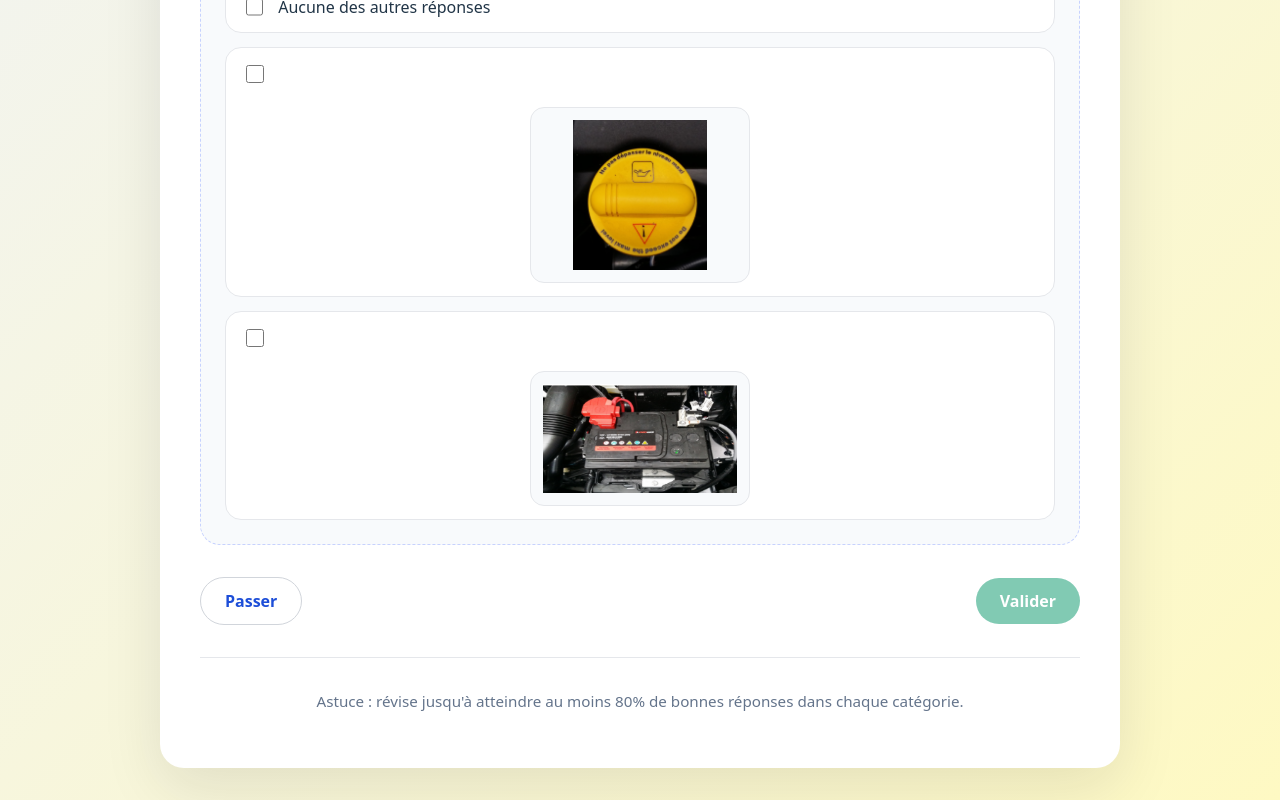
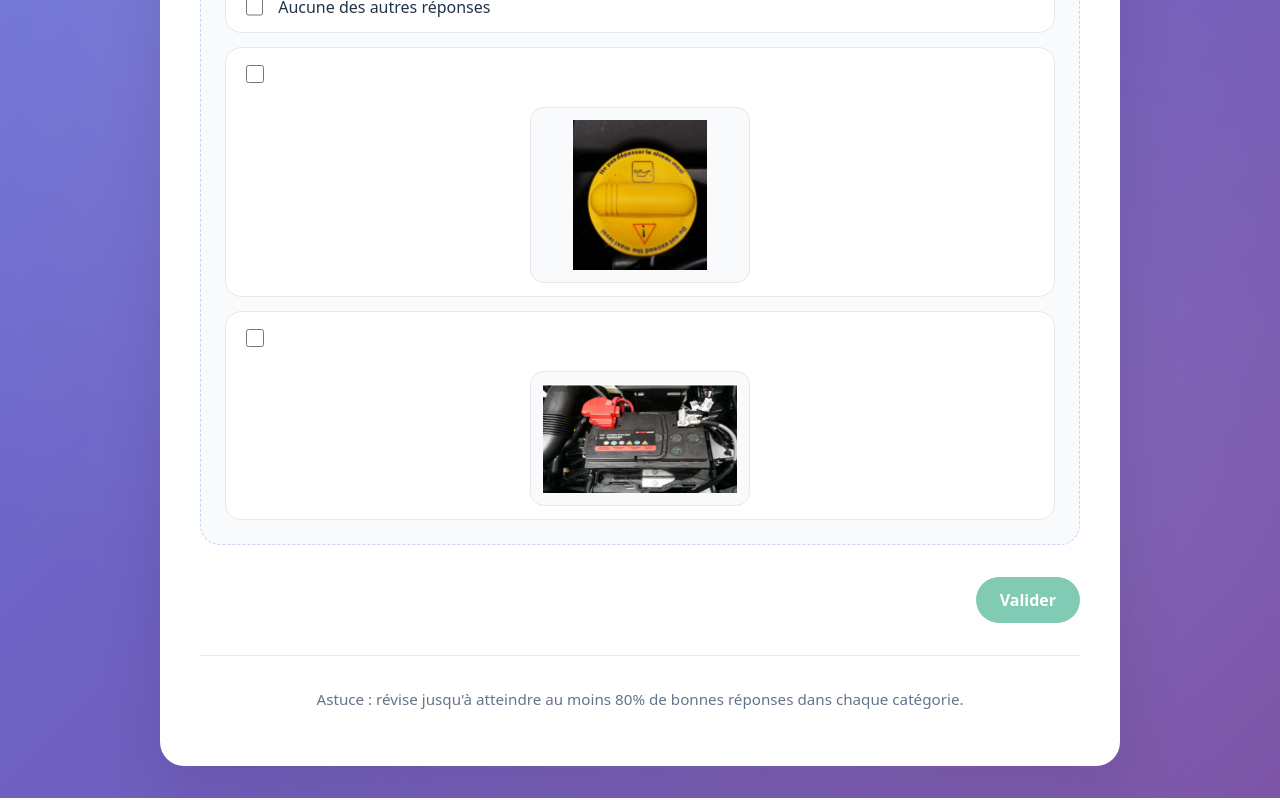
Before and after one commit to OliviaG-dev/R-viPermis, a React (Vite) app: page /quiz in a window 1280 px wide. Shown: the part 910-1710 px from the top of the page. Built offline with nearby package versions, Linux system fonts and the light colour scheme.

Commit message:
:lipstick: improvement:design and :sparkles: improvement:logic quizz

```diff
--- a/src/pages/Quiz/Quiz.css
+++ b/src/pages/Quiz/Quiz.css
@@ -1,10 +1,31 @@
 .quiz {
   min-height: 100vh;
   padding: 2rem;
-  background: linear-gradient(135deg, #eef2ff, #fef9c3);
+  background: linear-gradient(135deg, #667eea 0%, #764ba2 100%);
   display: flex;
   justify-content: center;
   align-items: flex-start;
+  position: relative;
+}
+
+.quiz::before {
+  content: "";
+  position: absolute;
+  top: 0;
+  left: 0;
+  right: 0;
+  bottom: 0;
+  background: radial-gradient(
+      circle at 20% 50%,
+      rgba(255, 255, 255, 0.1) 0%,
+      transparent 50%
+    ),
+    radial-gradient(
+      circle at 80% 80%,
+      rgba(255, 255, 255, 0.1) 0%,
+      transparent 50%
+    );
+  pointer-events: none;
 }
 
 .quiz-container {
@@ -16,6 +37,8 @@
   display: flex;
   flex-direction: column;
   gap: 2rem;
+  position: relative;
+  z-index: 1;
 }
 
 .quiz-header {
@@ -379,7 +402,7 @@
   display: flex;
   flex-wrap: wrap;
   gap: 1rem;
-  justify-content: space-between;
+  justify-content: flex-end;
   align-items: center;
 }
 
@@ -558,7 +581,7 @@
 
 @media (prefers-color-scheme: dark) {
   .quiz {
-    background: linear-gradient(135deg, #0f172a, #1e1b4b);
+    background: linear-gradient(135deg, #1e1b4b 0%, #312e81 100%);
   }
 
   .quiz-container {
--- a/src/pages/Quiz/Quiz.tsx
+++ b/src/pages/Quiz/Quiz.tsx
@@ -34,6 +34,14 @@ type QuizQuestion = {
   vehicule: VehicleQuestion;
   qser: KnowledgeQuestion;
   secours: KnowledgeQuestion;
+};
+
+type OptionChoice = {
+  id: string;
+  text?: string;
+  imageSrc?: string;
+  isCorrect: boolean;
+  kind: "text" | "image";
 };
 
 type Stats = Record<
@@ -196,6 +204,20 @@ const Quiz = () => {
   const [categoryStatuses, setCategoryStatuses] = useState<
     Record<QuizCategory, CategoryStatus>
   >(createEmptyStatuses());
+  const [lockedChoices, setLockedChoices] = useState<
+    Record<QuizCategory, OptionChoice[] | null>
+  >({
+    vehicule: null,
+    qser: null,
+    secours: null,
+  });
+  const [validatedChoices, setValidatedChoices] = useState<
+    Record<QuizCategory, string[]>
+  >({
+    vehicule: [],
+    qser: [],
+    secours: [],
+  });
   const [questionScores, setQuestionScores] = useState<
     { correct: number; total: number }[]
   >([]);
@@ -253,6 +275,16 @@ const Quiz = () => {
       setWasCorrect(false);
       setPendingAdvance(null);
       setCategoryStatuses(createEmptyStatuses());
+      setLockedChoices({
+        vehicule: null,
+        qser: null,
+        secours: null,
+      });
+      setValidatedChoices({
+        vehicule: [],
+        qser: [],
+        secours: [],
+      });
       setShowResults(false);
       if (!options?.preserveCategory) {
         setCategory("vehicule");
@@ -261,13 +293,27 @@ const Quiz = () => {
     [current.id, pickRandomQuestion, finalizeCurrentQuestion]
   );
 
-  const onCategoryChange = useCallback((nextCategory: QuizCategory) => {
-    setCategory(nextCategory);
-    setSelectedChoices([]);
-    setIsValidated(false);
-    setWasCorrect(false);
-    setPendingAdvance(null);
-  }, []);
+  const onCategoryChange = useCallback(
+    (nextCategory: QuizCategory) => {
+      setCategory(nextCategory);
+      // Si la catégorie a déjà été validée, on restaure l'état validé et les choix
+      if (categoryStatuses[nextCategory] !== null) {
+        setIsValidated(true);
+        setWasCorrect(categoryStatuses[nextCategory] === "correct");
+        setSelectedChoices(validatedChoices[nextCategory] || []);
+      } else {
+        setSelectedChoices([]);
+        setIsValidated(false);
+        setWasCorrect(false);
+        setLockedChoices((prev) => ({
+          ...prev,
+          [nextCategory]: null,
+        }));
+      }
+      setPendingAdvance(null);
+    },
+    [categoryStatuses, validatedChoices]
+  );
 
   const progressEntries = useMemo(() => {
     return Array.from({ length: maxQuestions }, (_, index) => {
@@ -296,14 +342,6 @@ const Quiz = () => {
     : category === "qser"
     ? current.qser
     : current.secours;
-
-  type OptionChoice = {
-    id: string;
-    text?: string;
-    imageSrc?: string;
-    isCorrect: boolean;
-    kind: "text" | "image";
-  };
 
   const normalizeAnswer = (answer: string | string[]) => {
     if (!answer) {
@@ -535,18 +573,32 @@ const Quiz = () => {
     [buildKnowledgeChoices, buildVehicleChoices]
   );
 
-  const answerChoices = useMemo(
-    () => buildChoices(current, category),
-    [buildChoices, current, category]
-  );
+  const answerChoices = useMemo(() => {
+    const stored = lockedChoices[category];
+    if (stored && categoryStatuses[category] !== null) {
+      return stored;
+    }
+    return buildChoices(current, category);
+  }, [buildChoices, current, category, lockedChoices, categoryStatuses]);
 
   useEffect(() => {
+    if (categoryStatuses[category] !== null) {
+      setSelectedChoices(validatedChoices[category] || []);
+      setIsValidated(true);
+      setWasCorrect(categoryStatuses[category] === "correct");
+      return;
+    }
+
     setSelectedChoices([]);
     setIsValidated(false);
     setWasCorrect(false);
-  }, [answerChoices, current, category]);
+  }, [answerChoices, category, categoryStatuses, validatedChoices]);
 
   const toggleChoice = (choiceId: string) => {
+    // Ne pas permettre de modifier les choix si la catégorie a déjà été validée
+    if (categoryStatuses[category] !== null) {
+      return;
+    }
     setSelectedChoices((prev) =>
       prev.includes(choiceId)
         ? prev.filter((id) => id !== choiceId)
@@ -585,6 +637,15 @@ const Quiz = () => {
     setCategoryStatuses((prev) => ({
       ...prev,
       [category]: success ? "correct" : "incorrect",
+    }));
+    setLockedChoices((prev) => ({
+      ...prev,
+      [category]: answerChoices,
+    }));
+    // Stocker les choix validés pour cette catégorie
+    setValidatedChoices((prev) => ({
+      ...prev,
+      [category]: [...selectedChoices],
     }));
 
     const currentIndex = categoryOrder.indexOf(category);
@@ -644,6 +705,16 @@ const Quiz = () => {
     setWasCorrect(false);
     setPendingAdvance(null);
     setCategoryStatuses(createEmptyStatuses());
+    setLockedChoices({
+      vehicule: null,
+      qser: null,
+      secours: null,
+    });
+    setValidatedChoices({
+      vehicule: [],
+      qser: [],
+      secours: [],
+    });
     setQuestionScores([]);
     setShowResults(false);
     setCategory("vehicule");
@@ -788,7 +859,7 @@ const Quiz = () => {
                   type="checkbox"
                   checked={selectedChoices.includes(choice.id)}
                   onChange={() => toggleChoice(choice.id)}
-                  disabled={isValidated}
+                  disabled={isValidated || categoryStatuses[category] !== null}
                 />
                 <div className="option-content">
                   {choice.kind === "image" && choice.imageSrc ? (
@@ -824,18 +895,6 @@ const Quiz = () => {
         </section>
 
         <div className="quiz-actions">
-          <button
-            type="button"
-            className="action secondary"
-            onClick={() =>
-              handleNextQuestion({
-                previousId: current.id,
-                preserveCategory: false,
-              })
-            }
-          >
-            Passer
-          </button>
           <div className="self-eval">
             <button
               type="button"
```
Also changed, not shown: public/Img/Q32-84.png.
